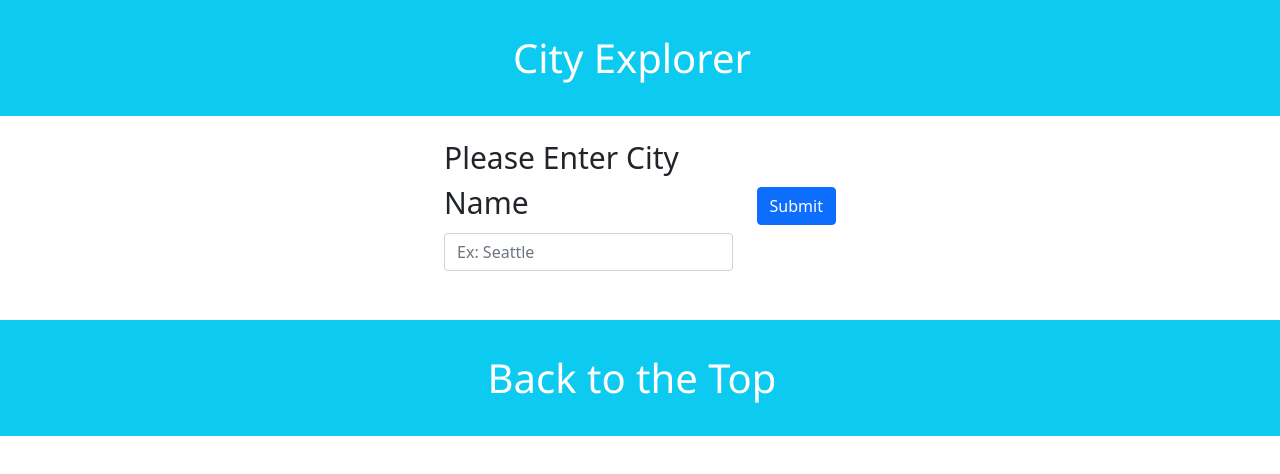
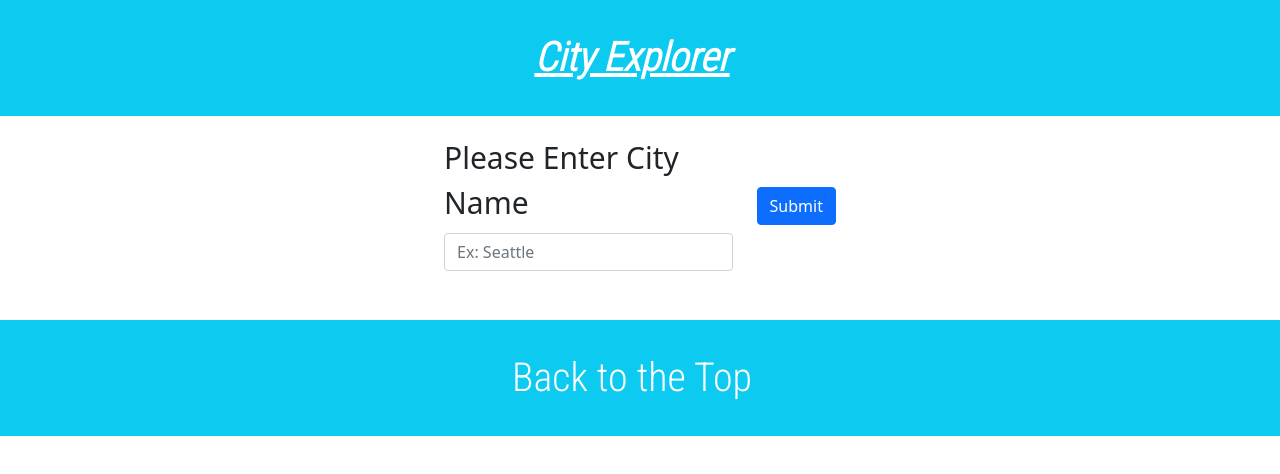
Before and after one commit to bran2miz/city-explorer, a React (Create React App) app: page / in a window 1280 px wide. Shown: the top 474 px of the page. Built offline with nearby package versions, Linux system fonts and the light colour scheme.

Commit message:
added some css styling choices for city explorer

```diff
--- a/public/index.html
+++ b/public/index.html
@@ -7,6 +7,9 @@
 
 
     <link rel="manifest" href="%PUBLIC_URL%/manifest.json" />
+    <link rel="preconnect" href="https://fonts.googleapis.com">
+  <link rel="preconnect" href="https://fonts.gstatic.com" crossorigin>
+  <link href="https://fonts.googleapis.com/css2?family=Roboto+Condensed:wght@300&display=swap" rel="stylesheet">
 
     <title>City Explorer</title>
   </head>
--- a/src/App.css
+++ b/src/App.css
@@ -4,12 +4,15 @@
 
 a.header-city {
   font-size: 40px;
-  font-family:'Segoe UI', Tahoma, Geneva, Verdana, sans-serif;
+  font-family: 'Roboto Condensed', sans-serif;
+  font-style: oblique;
+  font-weight: bold;
+  text-decoration: underline;
 }
 
 a.footer-city  {
   font-size: 40px;
-  font-family:'Segoe UI', Tahoma, Geneva, Verdana, sans-serif;
+  font-family: 'Roboto Condensed', sans-serif;
 }
 
 .justify-content-md-center {
```
